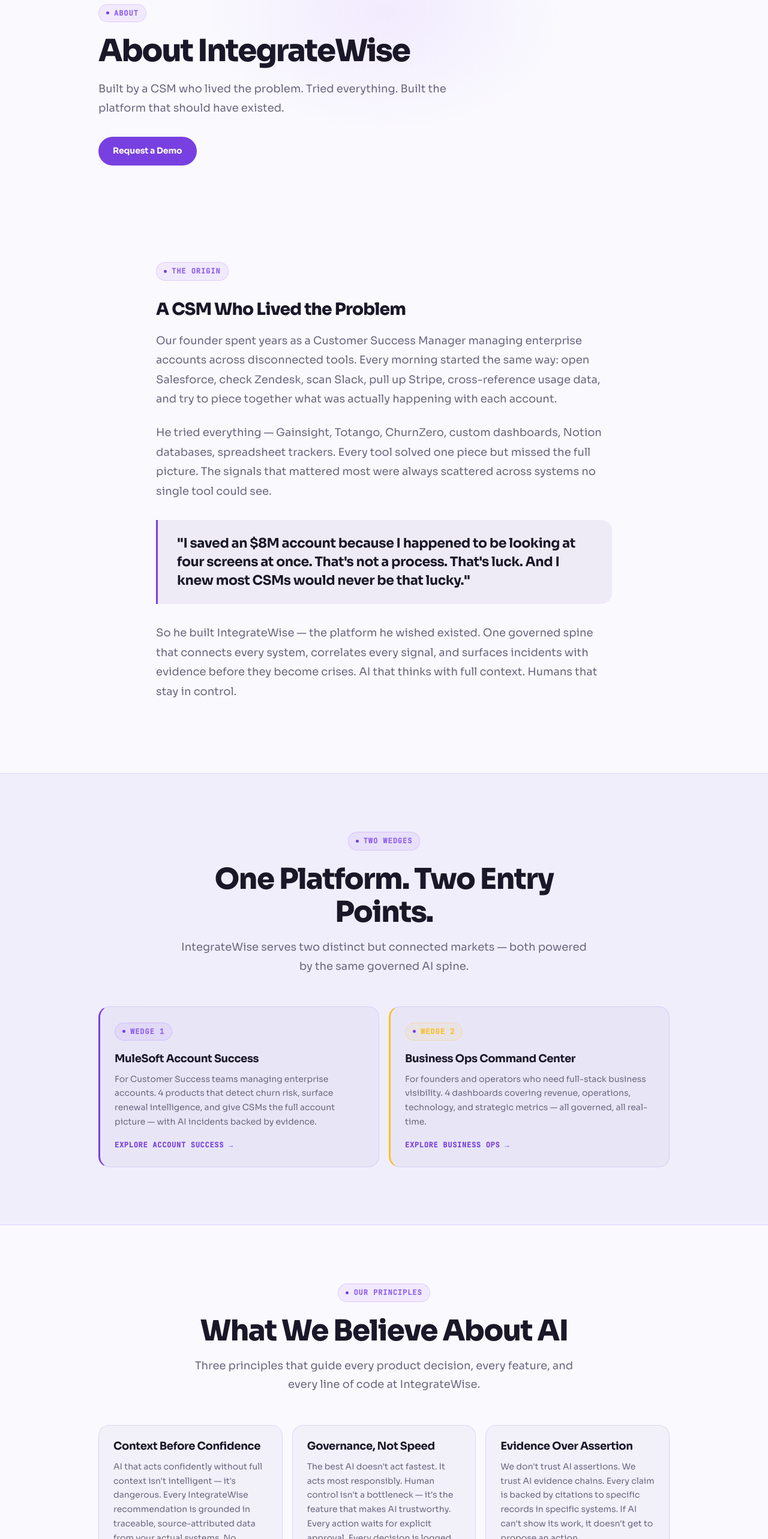
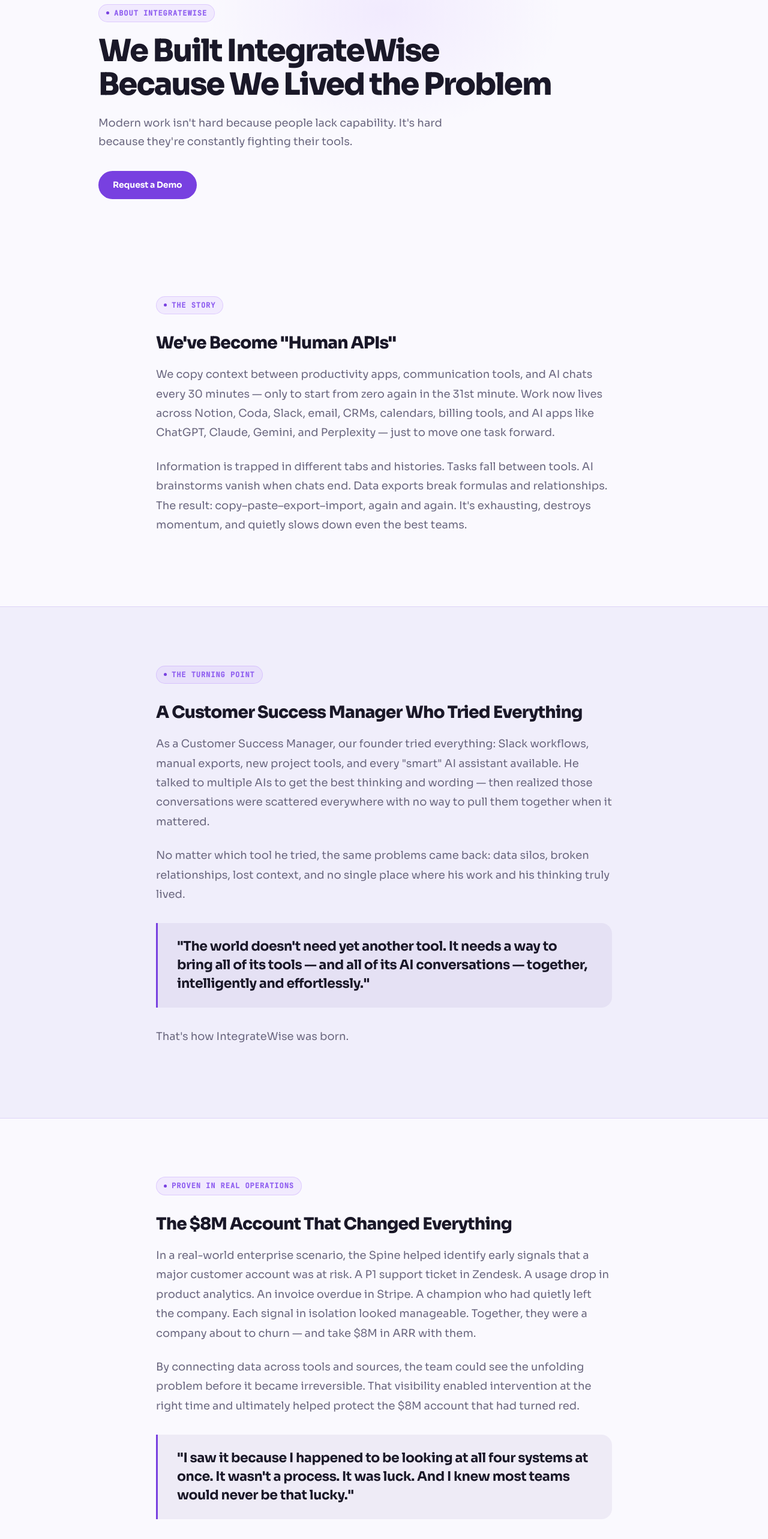
Before and after one commit to NirmalPrinceJ/firebase-marketing, a Vue app: page /about in a window 1280 px wide. Shown: the part 180-2746 px from the top of the page at 60% size. Built offline with nearby package versions, Linux system fonts and the light colour scheme.

Commit message:
Add company pages: Our Story, Blog, Security, FAQ, Architecture, Governance, Evidence deep dives

```diff
--- a/src/components/MainFooter.vue
+++ b/src/components/MainFooter.vue
@@ -36,10 +36,13 @@
           <div class="footer__col">
             <h4>Company</h4>
             <ul>
+              <li><router-link :to="{ name: 'about' }">About</router-link></li>
+              <li><router-link :to="{ name: 'our-story' }">Our Story</router-link></li>
               <li><router-link :to="{ name: 'how-it-works' }">How It Works</router-link></li>
-              <li><router-link :to="{ name: 'pricing' }">Pricing</router-link></li>
-              <li><router-link :to="{ name: 'resources' }">Resources</router-link></li>
-              <li><router-link :to="{ name: 'about' }">About</router-link></li>
+              <li><router-link :to="{ name: 'how-it-works-architecture' }">Architecture</router-link></li>
+              <li><router-link :to="{ name: 'security' }">Security</router-link></li>
+              <li><router-link :to="{ name: 'blog' }">Blog</router-link></li>
+              <li><router-link :to="{ name: 'faq' }">FAQ</router-link></li>
             </ul>
           </div>
           <div class="footer__col">
--- a/src/components/MainNav.vue
+++ b/src/components/MainNav.vue
@@ -36,6 +36,22 @@
         <li><router-link :to="{ name: 'how-it-works' }" class="nav__link" :class="{ 'nav__link--active': isActive('/how-it-works') }">How It Works</router-link></li>
         <li><router-link :to="{ name: 'pricing' }" class="nav__link" :class="{ 'nav__link--active': isActive('/pricing') }">Pricing</router-link></li>
         <li><router-link :to="{ name: 'resources' }" class="nav__link" :class="{ 'nav__link--active': isActive('/resources') }">Resources</router-link></li>
+
+        <!-- Company Dropdown -->
+        <li class="nav__dropdown">
+          <span class="nav__link">
+            Company
+            <svg width="12" height="12" viewBox="0 0 24 24" fill="none" stroke="currentColor" stroke-width="2.5"><polyline points="6 9 12 15 18 9"/></svg>
+          </span>
+          <div class="nav__dropdown-menu">
+            <router-link :to="{ name: 'about' }">About IntegrateWise</router-link>
+            <router-link :to="{ name: 'our-story' }">Our Story</router-link>
+            <router-link :to="{ name: 'security' }">Security</router-link>
+            <router-link :to="{ name: 'blog' }">Blog</router-link>
+            <router-link :to="{ name: 'faq' }">FAQ</router-link>
+            <router-link :to="{ name: 'contact' }">Contact</router-link>
+          </div>
+        </li>
       </ul>
 
       <div class="nav__actions">
@@ -73,9 +89,19 @@
 
     <div class="mobile-menu__group">More</div>
     <router-link :to="{ name: 'how-it-works' }" @click="closeMobile">How It Works</router-link>
+    <router-link :to="{ name: 'how-it-works-architecture' }" @click="closeMobile">Architecture Deep Dive</router-link>
+    <router-link :to="{ name: 'how-it-works-governance' }" @click="closeMobile">Governance &amp; HITL</router-link>
+    <router-link :to="{ name: 'how-it-works-evidence' }" @click="closeMobile">Evidence &amp; Audit</router-link>
     <router-link :to="{ name: 'pricing' }" @click="closeMobile">Pricing</router-link>
     <router-link :to="{ name: 'resources' }" @click="closeMobile">Resources</router-link>
-    <router-link :to="{ name: 'about' }" @click="closeMobile">About</router-link>
+
+    <div class="mobile-menu__group">Company</div>
+    <router-link :to="{ name: 'about' }" @click="closeMobile">About IntegrateWise</router-link>
+    <router-link :to="{ name: 'our-story' }" @click="closeMobile">Our Story</router-link>
+    <router-link :to="{ name: 'security' }" @click="closeMobile">Security</router-link>
+    <router-link :to="{ name: 'blog' }" @click="closeMobile">Blog</router-link>
+    <router-link :to="{ name: 'faq' }" @click="closeMobile">FAQ</router-link>
+    <router-link :to="{ name: 'contact' }" @click="closeMobile">Contact</router-link>
     <router-link :to="{ name: 'request-demo' }" @click="closeMobile">Book Demo →</router-link>
   </div>
 </template>
--- a/src/views/AboutView.vue
+++ b/src/views/AboutView.vue
@@ -1,8 +1,8 @@
 <template>
   <PageHero
-    tag="About"
-    title="About IntegrateWise"
-    description="Built by a CSM who lived the problem. Tried everything. Built the platform that should have existed."
+    tag="About IntegrateWise"
+    title="We Built IntegrateWise Because We Lived the Problem"
+    description="Modern work isn't hard because people lack capability. It's hard because they're constantly fighting their tools."
     :breadcrumbs="[{ label: 'Home', to: { name: 'home' } }, { label: 'About' }]"
   >
     <template #actions>
@@ -10,37 +10,111 @@
     </template>
   </PageHero>
 
-  <!-- Story -->
+  <!-- THE STORY OF EFFORTLESS WORK -->
   <section class="section">
     <div class="container">
       <div style="max-width:760px;margin-inline:auto;">
         <div class="reveal">
-          <span class="label-tag">The Origin</span>
-          <h2 style="font-size:var(--text-2xl);font-weight:800;letter-spacing:-0.03em;margin-bottom:var(--sp-5);margin-top:var(--sp-3);">A CSM Who Lived the Problem</h2>
+          <span class="label-tag">The Story</span>
+          <h2 style="font-size:var(--text-2xl);font-weight:800;letter-spacing:-0.03em;margin-bottom:var(--sp-5);margin-top:var(--sp-3);">We've Become "Human APIs"</h2>
           <p style="font-size:var(--text-lg);color:var(--text-muted);line-height:1.8;margin-bottom:var(--sp-6);">
-            Our founder spent years as a Customer Success Manager managing enterprise accounts across disconnected tools. Every morning started the same way: open Salesforce, check Zendesk, scan Slack, pull up Stripe, cross-reference usage data, and try to piece together what was actually happening with each account.
+            We copy context between productivity apps, communication tools, and AI chats every 30 minutes — only to start from zero again in the 31st minute. Work now lives across Notion, Coda, Slack, email, CRMs, calendars, billing tools, and AI apps like ChatGPT, Claude, Gemini, and Perplexity — just to move one task forward.
           </p>
           <p style="font-size:var(--text-lg);color:var(--text-muted);line-height:1.8;margin-bottom:var(--sp-6);">
-            He tried everything — Gainsight, Totango, ChurnZero, custom dashboards, Notion databases, spreadsheet trackers. Every tool solved one piece but missed the full picture. The signals that mattered most were always scattered across systems no single tool could see.
-          </p>
-        </div>
-
-        <div class="reveal" style="background:var(--surface-1);border-left:3px solid var(--primary);border-radius:0 var(--r-xl) var(--r-xl) 0;padding:var(--sp-6) var(--sp-8);margin-block:var(--sp-8);">
-          <p style="font-size:var(--text-xl);font-family:var(--font-display);font-weight:700;color:var(--text-primary);line-height:1.4;margin:0;letter-spacing:-0.02em;">
-            "I saved an $8M account because I happened to be looking at four screens at once. That's not a process. That's luck. And I knew most CSMs would never be that lucky."
-          </p>
-        </div>
-
-        <div class="reveal">
-          <p style="font-size:var(--text-lg);color:var(--text-muted);line-height:1.8;margin-bottom:var(--sp-6);">
-            So he built IntegrateWise — the platform he wished existed. One governed spine that connects every system, correlates every signal, and surfaces incidents with evidence before they become crises. AI that thinks with full context. Humans that stay in control.
+            Information is trapped in different tabs and histories. Tasks fall between tools. AI brainstorms vanish when chats end. Data exports break formulas and relationships. The result: copy–paste–export–import, again and again. It's exhausting, destroys momentum, and quietly slows down even the best teams.
           </p>
         </div>
       </div>
     </div>
   </section>
 
-  <!-- Two Wedges -->
+  <!-- THE TURNING POINT -->
+  <section class="section section--surface">
+    <div class="container">
+      <div style="max-width:760px;margin-inline:auto;">
+        <div class="reveal">
+          <span class="label-tag">The Turning Point</span>
+          <h2 style="font-size:var(--text-2xl);font-weight:800;letter-spacing:-0.03em;margin-bottom:var(--sp-5);margin-top:var(--sp-3);">A Customer Success Manager Who Tried Everything</h2>
+          <p style="font-size:var(--text-lg);color:var(--text-muted);line-height:1.8;margin-bottom:var(--sp-6);">
+            As a Customer Success Manager, our founder tried everything: Slack workflows, manual exports, new project tools, and every "smart" AI assistant available. He talked to multiple AIs to get the best thinking and wording — then realized those conversations were scattered everywhere with no way to pull them together when it mattered.
+          </p>
+          <p style="font-size:var(--text-lg);color:var(--text-muted);line-height:1.8;margin-bottom:var(--sp-6);">
+            No matter which tool he tried, the same problems came back: data silos, broken relationships, lost context, and no single place where his work and his thinking truly lived.
+          </p>
+        </div>
+
+        <div class="reveal" style="background:var(--surface-1);border-left:3px solid var(--primary);border-radius:0 var(--r-xl) var(--r-xl) 0;padding:var(--sp-6) var(--sp-8);margin-block:var(--sp-8);">
+          <p style="font-size:var(--text-xl);font-family:var(--font-display);font-weight:700;color:var(--text-primary);line-height:1.4;margin:0;letter-spacing:-0.02em;">
+            "The world doesn't need yet another tool. It needs a way to bring all of its tools — and all of its AI conversations — together, intelligently and effortlessly."
+          </p>
+        </div>
+
+        <div class="reveal">
+          <p style="font-size:var(--text-lg);color:var(--text-muted);line-height:1.8;margin-bottom:var(--sp-6);">
+            That's how IntegrateWise was born.
+          </p>
+        </div>
+      </div>
+    </div>
+  </section>
+
+  <!-- THE $8M ACCOUNT -->
+  <section class="section">
+    <div class="container">
+      <div style="max-width:760px;margin-inline:auto;">
+        <div class="reveal">
+          <span class="label-tag">Proven in Real Operations</span>
+          <h2 style="font-size:var(--text-2xl);font-weight:800;letter-spacing:-0.03em;margin-bottom:var(--sp-5);margin-top:var(--sp-3);">The $8M Account That Changed Everything</h2>
+          <p style="font-size:var(--text-lg);color:var(--text-muted);line-height:1.8;margin-bottom:var(--sp-6);">
+            In a real-world enterprise scenario, the Spine helped identify early signals that a major customer account was at risk. A P1 support ticket in Zendesk. A usage drop in product analytics. An invoice overdue in Stripe. A champion who had quietly left the company. Each signal in isolation looked manageable. Together, they were a company about to churn — and take $8M in ARR with them.
+          </p>
+          <p style="font-size:var(--text-lg);color:var(--text-muted);line-height:1.8;margin-bottom:var(--sp-6);">
+            By connecting data across tools and sources, the team could see the unfolding problem before it became irreversible. That visibility enabled intervention at the right time and ultimately helped protect the $8M account that had turned red.
+          </p>
+        </div>
+
+        <div class="reveal" style="background:var(--surface-1);border-left:3px solid var(--primary);border-radius:0 var(--r-xl) var(--r-xl) 0;padding:var(--sp-6) var(--sp-8);margin-block:var(--sp-8);">
+          <p style="font-size:var(--text-xl);font-family:var(--font-display);font-weight:700;color:var(--text-primary);line-height:1.4;margin:0;letter-spacing:-0.02em;">
+            "I saw it because I happened to be looking at all four systems at once. It wasn't a process. It was luck. And I knew most teams would never be that lucky."
+          </p>
+        </div>
+      </div>
+    </div>
+  </section>
+
+  <!-- DOGFOODING -->
+  <section class="section section--surface">
+    <div class="container container--narrow">
+      <div class="reveal" style="text-align:center;padding:clamp(var(--sp-10),5vw,var(--sp-16)) var(--sp-8);background:var(--surface-0);border:1px solid var(--border-glass);border-radius:var(--r-2xl);position:relative;overflow:hidden;">
+        <div style="position:absolute;inset:0;background:radial-gradient(ellipse 70% 60% at 50% 0%,rgba(165,108,255,0.10) 0%,transparent 70%);pointer-events:none;"></div>
+        <span class="label-tag" style="position:relative;">Dogfooding</span>
+        <h2 style="position:relative;margin-bottom:var(--sp-4);">IntegrateWise Runs on IntegrateWise</h2>
+        <p style="font-size:clamp(1.1rem,2vw,1.35rem);color:var(--text-secondary);line-height:1.65;max-width:600px;margin-inline:auto;position:relative;">
+          The founder uses the BizOps workspace to run the entire company — leads in HubSpot, billing in Stripe, conversations in Slack, code in GitHub, traffic in Google Analytics — all flowing into the same spine. If IntegrateWise can run IntegrateWise, it can run any business.
+        </p>
+      </div>
+    </div>
+  </section>
+
+  <!-- THE CORE MOAT -->
+  <section class="section">
+    <div class="container">
+      <div style="max-width:760px;margin-inline:auto;">
+        <div class="reveal">
+          <span class="label-tag">The Core Moat</span>
+          <h2 style="font-size:var(--text-2xl);font-weight:800;letter-spacing:-0.03em;margin-bottom:var(--sp-5);margin-top:var(--sp-3);">The Spine Is the Innovation</h2>
+          <p style="font-size:var(--text-lg);color:var(--text-muted);line-height:1.8;margin-bottom:var(--sp-6);">
+            While other platforms focus on dashboards, automation, or isolated AI assistants, IntegrateWise builds the intelligence layer that sits underneath everything. By organizing truth, context, and signals into a unified system, the Spine enables AI and humans to operate with shared understanding and reliable knowledge.
+          </p>
+          <p style="font-size:var(--text-lg);color:var(--text-muted);line-height:1.8;margin-bottom:var(--sp-6);">
+            Over time, the intelligence accumulated in the Spine becomes the platform's primary moat — a living memory and operational understanding that cannot be easily replicated.
+          </p>
+        </div>
+      </div>
+    </div>
+  </section>
+
+  <!-- TWO WEDGES -->
   <section class="section section--surface">
     <div class="container">
       <div class="section-header reveal">
@@ -52,39 +126,62 @@
         <div class="card reveal" style="border-left:3px solid var(--primary);">
           <span class="label-tag">Wedge 1</span>
           <h3>MuleSoft Account Success</h3>
-          <p>For Customer Success teams managing enterprise accounts. 4 products that detect churn risk, surface renewal intelligence, and give CSMs the full account picture — with AI incidents backed by evidence.</p>
+          <p>4 products for CS/TAM teams. Health from real signals, 16-table account spine, governed AI incidents with evidence and HITL approval.</p>
           <router-link :to="{ name: 'mulesoft' }" class="role-card__link" style="margin-top:var(--sp-4);display:inline-flex;">Explore Account Success →</router-link>
         </div>
         <div class="card reveal reveal-d1" style="border-left:3px solid var(--warning);">
           <span class="label-tag" style="color:var(--warning);background:rgba(251,191,36,0.08);border-color:rgba(251,191,36,0.25);">Wedge 2</span>
           <h3>Business Ops Command Center</h3>
-          <p>For founders and operators who need full-stack business visibility. 4 dashboards covering revenue, operations, technology, and strategic metrics — all governed, all real-time.</p>
+          <p>4 dashboards for leadership. Universal BizOps spine, initiatives + KPIs + pipeline, approval-first execution across every department.</p>
           <router-link :to="{ name: 'bizops' }" class="role-card__link" style="margin-top:var(--sp-4);display:inline-flex;">Explore Business Ops →</router-link>
         </div>
       </div>
     </div>
   </section>
 
-  <!-- Principles -->
+  <!-- WHO IT'S FOR -->
   <section class="section">
+    <div class="container">
+      <div class="section-header reveal">
+        <span class="label-tag">Who It's For</span>
+        <h2>Built for Everyone Who Feels Like a "Human API"</h2>
+      </div>
+      <div class="card-grid card-grid--3">
+        <div class="card reveal">
+          <h3>Founders &amp; Leaders</h3>
+          <p>A single, truthful view of how the business is actually running — not the version in the deck, but the version in the data.</p>
+        </div>
+        <div class="card reveal reveal-d1">
+          <h3>Sales, Success &amp; Support</h3>
+          <p>Teams who live in CRMs, help desks, and inboxes but need the full story in one place — with AI that understands the context.</p>
+        </div>
+        <div class="card reveal reveal-d2">
+          <h3>Finance, Ops &amp; RevOps</h3>
+          <p>Teams juggling billing, invoices, reports, and pipeline across multiple tools — who need trustworthy, connected data to diagnose issues.</p>
+        </div>
+      </div>
+    </div>
+  </section>
+
+  <!-- PRINCIPLES -->
+  <section class="section section--surface">
     <div class="container">
       <div class="section-header reveal">
         <span class="label-tag">Our Principles</span>
         <h2>What We Believe About AI</h2>
-        <p>Three principles that guide every product decision, every feature, and every line of code at IntegrateWise.</p>
       </div>
       <div class="card-grid card-grid--3">
         <div class="card reveal">
           <h3>Context Before Confidence</h3>
-          <p>AI that acts confidently without full context isn't intelligent — it's dangerous. Every IntegrateWise recommendation is grounded in traceable, source-attributed data from your actual systems. No hallucinations. No guesses dressed as insights.</p>
+          <p>AI that acts confidently without full context isn't intelligent — it's dangerous. Every recommendation is grounded in traceable, source-attributed data.</p>
         </div>
         <div class="card reveal reveal-d1">
           <h3>Governance, Not Speed</h3>
-          <p>The best AI doesn't act fastest. It acts most responsibly. Human control isn't a bottleneck — it's the feature that makes AI trustworthy. Every action waits for explicit approval. Every decision is logged immutably.</p>
+          <p>The best AI doesn't act fastest. It acts most responsibly. Human control isn't a bottleneck — it's the feature that makes AI trustworthy.</p>
         </div>
         <div class="card reveal reveal-d2">
           <h3>Evidence Over Assertion</h3>
-          <p>We don't trust AI assertions. We trust AI evidence chains. Every claim is backed by citations to specific records in specific systems. If AI can't show its work, it doesn't get to propose an action.</p>
+          <p>We don't trust AI assertions. We trust AI evidence chains. Every claim is backed by citations to specific records in specific systems.</p>
         </div>
       </div>
     </div>
@@ -108,8 +205,8 @@
 useReveal()
 
 onMounted(() => {
-  document.title = 'About — IntegrateWise'
+  document.title = 'About IntegrateWise — Built by a CSM Who Lived the Problem'
   const meta = document.querySelector('meta[name="description"]')
-  if (meta) meta.setAttribute('content', 'Built by a CSM who lived the problem. IntegrateWise connects every system, correlates every signal, and surfaces AI incidents with evidence — while keeping humans in control.')
+  if (meta) meta.setAttribute('content', 'IntegrateWise was born from the pain of being a human API — copying context between tools every 30 minutes. Built by a CSM who saved an $8M account and realized it was luck, not process.')
 })
 </script>
```
Also changed, not shown: src/router/routes.js (+24 -0 lines).
